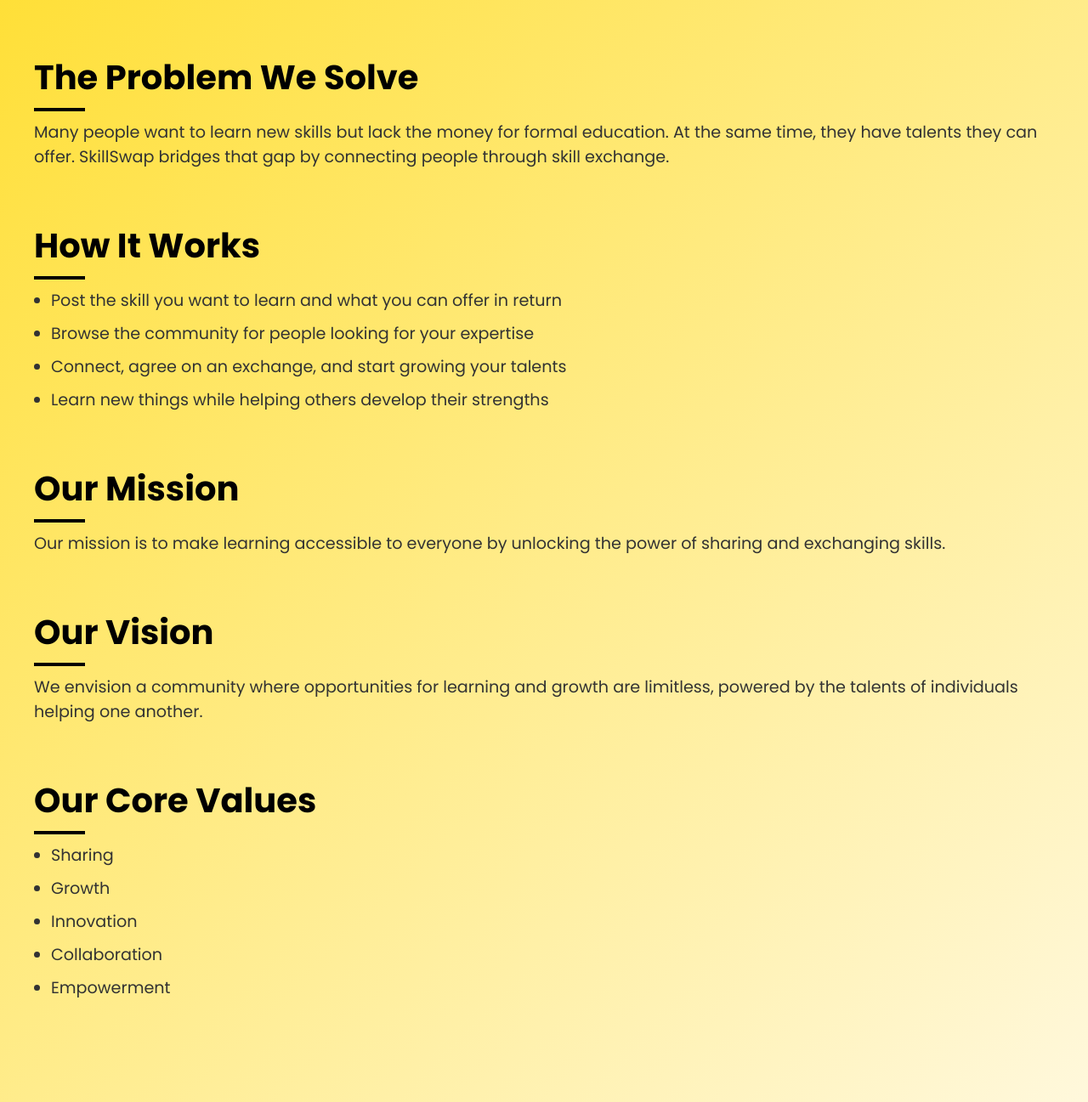
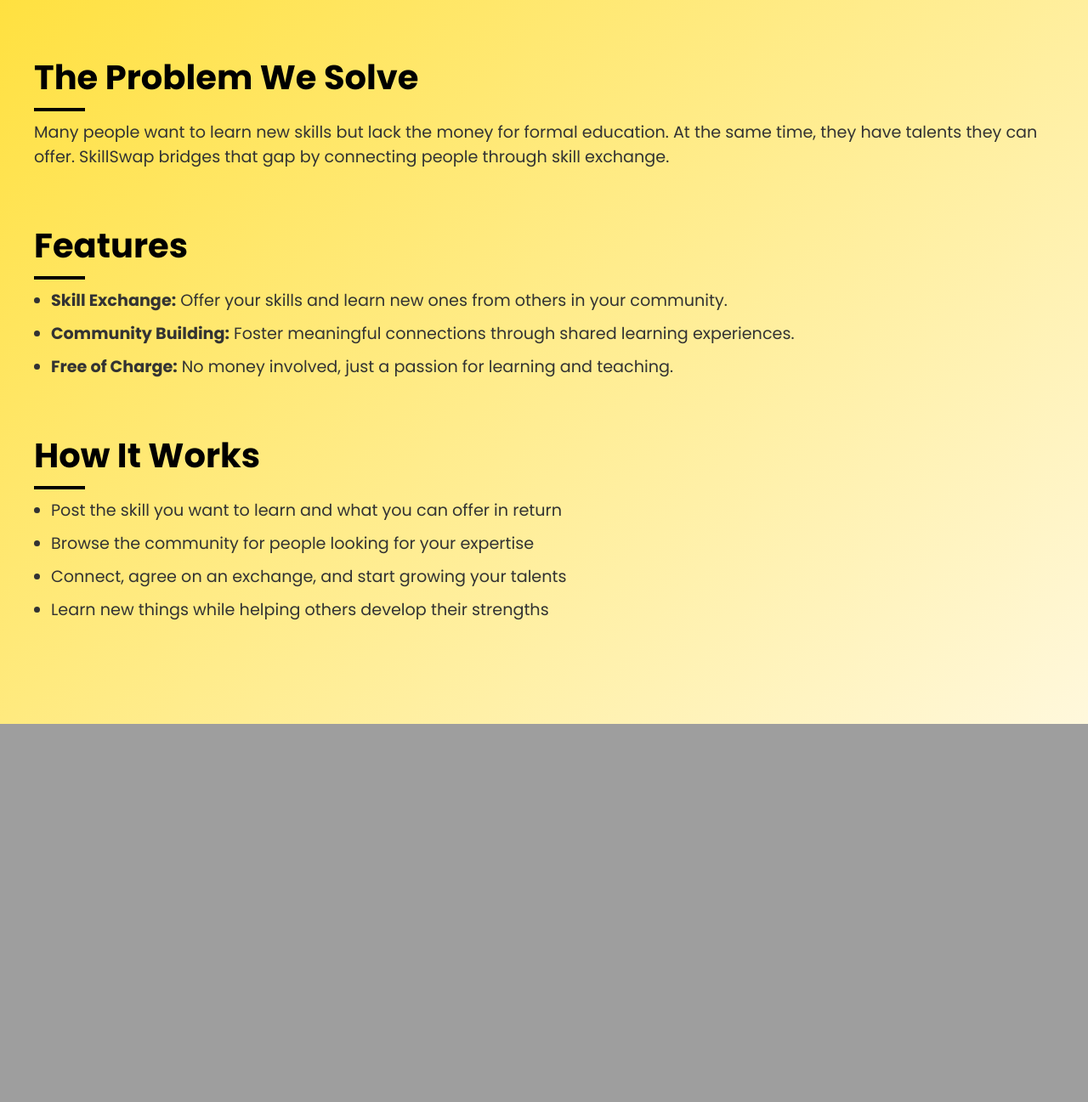
Before and after one commit to hxrthe/SkillSwap, a PHP site: page /about.php in a window 1280 px wide. Shown: the part 878-2175 px from the top of the page at 85% size. After the commit the page ends 1730 px from the top, so only its background shows below. Run offline with PHP 8.4, Linux system fonts and the light colour scheme.

Commit message:
Update about.php

```diff
--- a/about.php
+++ b/about.php
@@ -6,7 +6,6 @@
   <meta charset="UTF-8">
   <meta name="viewport" content="width=device-width, initial-scale=1.0">
   <title>SkillSwap</title>
-
 </head>
 <body>
 
@@ -38,33 +37,21 @@
     </div>
 
     <div class="section">
+      <h2>Features</h2>
+      <ul>
+        <li><strong>Skill Exchange:</strong> Offer your skills and learn new ones from others in your community.</li>
+        <li><strong>Community Building:</strong> Foster meaningful connections through shared learning experiences.</li>
+        <li><strong>Free of Charge:</strong> No money involved, just a passion for learning and teaching.</li>
+      </ul>
+    </div>
+
+    <div class="section">
       <h2>How It Works</h2>
       <ul>
         <li>Post the skill you want to learn and what you can offer in return</li>
         <li>Browse the community for people looking for your expertise</li>
         <li>Connect, agree on an exchange, and start growing your talents</li>
         <li>Learn new things while helping others develop their strengths</li>
-      </ul>
-    </div>
-
-    <div class="section">
-      <h2>Our Mission</h2>
-      <p>Our mission is to make learning accessible to everyone by unlocking the power of sharing and exchanging skills.</p>
-    </div>
-
-    <div class="section">
-      <h2>Our Vision</h2>
-      <p>We envision a community where opportunities for learning and growth are limitless, powered by the talents of individuals helping one another.</p>
-    </div>
-
-    <div class="section">
-      <h2>Our Core Values</h2>
-      <ul>
-        <li>Sharing</li>
-        <li>Growth</li>
-        <li>Innovation</li>
-        <li>Collaboration</li>
-        <li>Empowerment</li>
       </ul>
     </div>
 
```
Lines whose indentation alone changed are shown as unchanged.
